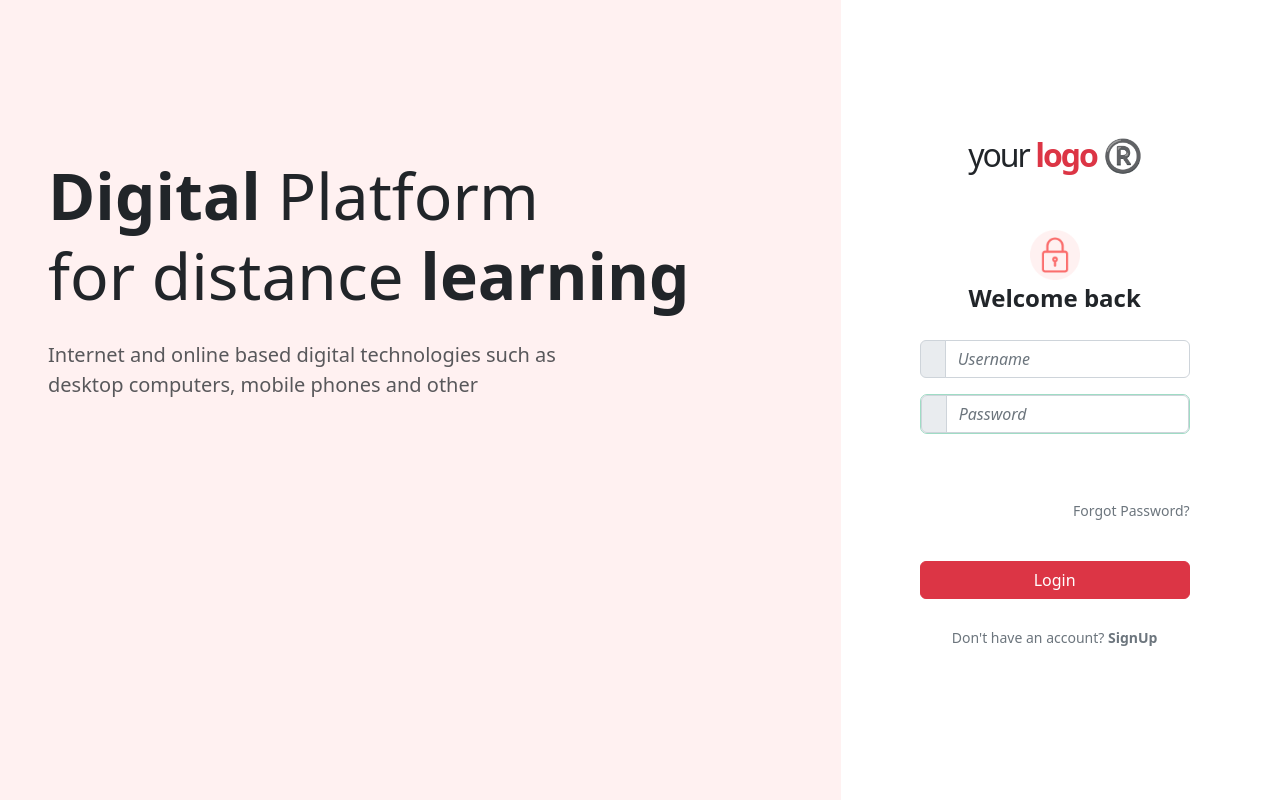
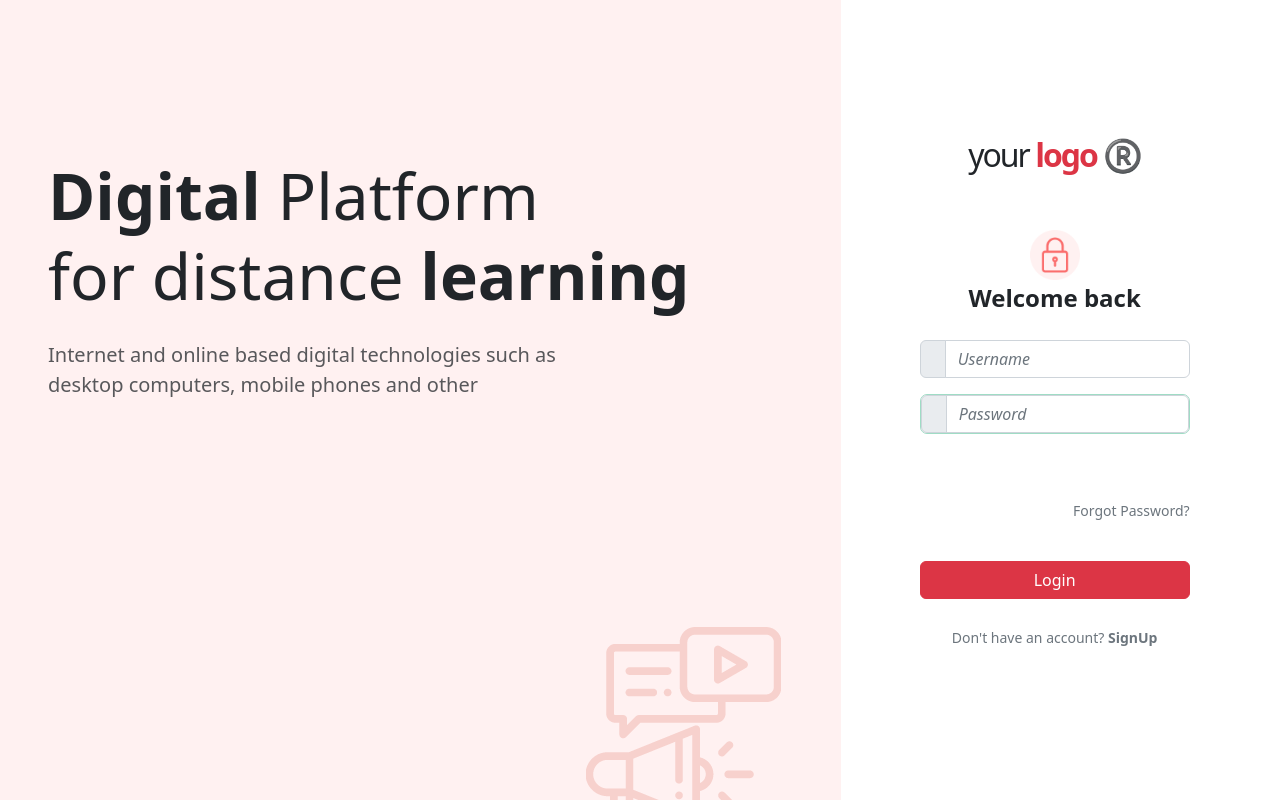
Before and after one commit to bsk-rao/koruAssignment, an Angular app: page / in a window 1280 px wide. Built offline with nearby package versions, Linux system fonts and the light colour scheme; some icons are missing.

Commit message:
MediaIcons on LoginPage
Added Media icons on loginPage by taking the snip form Figma UX

```diff
--- a/src/app/login/login.component.html
+++ b/src/app/login/login.component.html
@@ -41,7 +41,7 @@
       </div>
     </div>
   </div>
-  <div class="col-lg-8 order-md-1 my-bg-orange right-side">
+  <div class="col-lg-8 order-md-1 my-bg-orange right-side position-relative">
     <div id="heading" class="ms-5">
       <div class="my-header">
             <span class="fw-bold">  Digital </span>
@@ -59,5 +59,9 @@
         </p>
       </div>
     </div>
+    <div class="bg-dark text-end position-absolute bottom-0 end-0 d-none d-md-block">
+      <img class="" src="../../assets/images/playIcons.png" alt="">
+    </div>
+
   </div>
 </div>
```
Also changed, not shown: src/assets/images/Digital Platforms.png (added), src/assets/images/playIcons.png (added).
